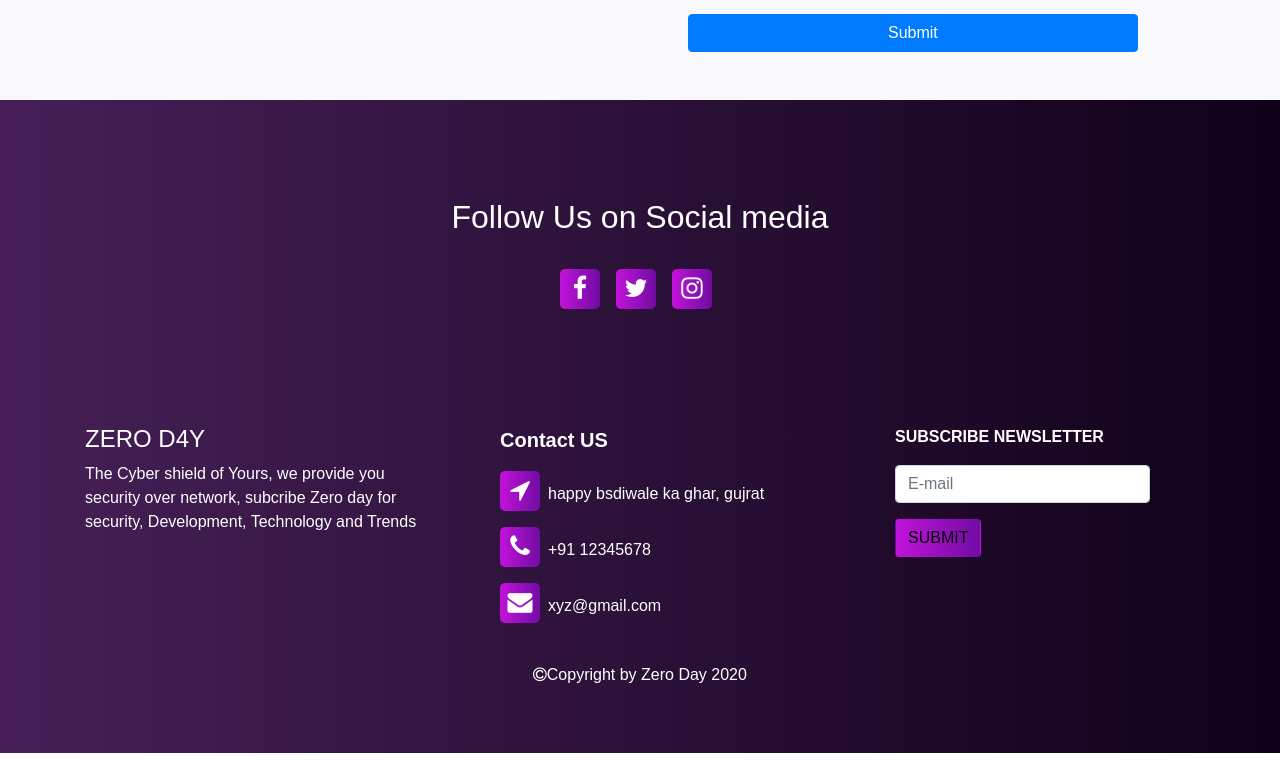
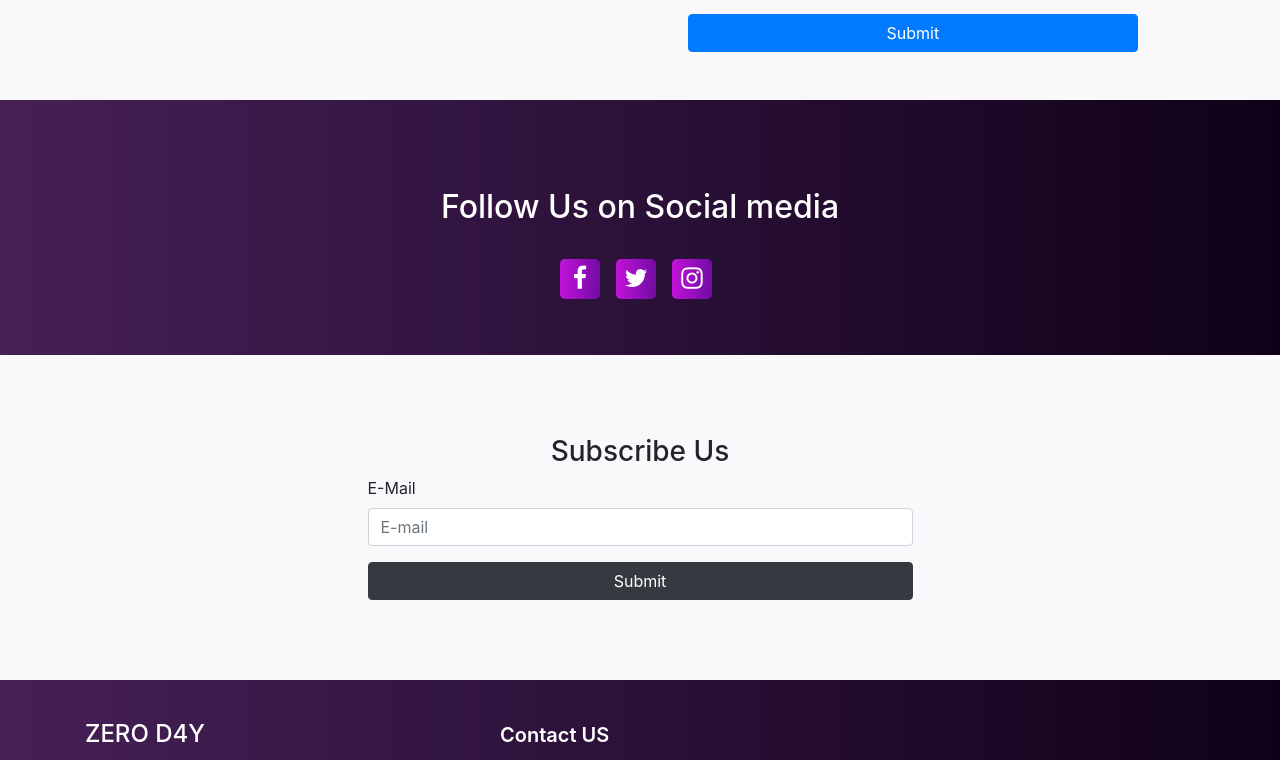
Before and after one commit to aksah-jalkote/Happy-site, a React (Create React App) app: page /contact in a window 1280 px wide. Shown: the part 834-1594 px from the top of the page. Built offline with nearby package versions, Linux system fonts and the light colour scheme.

Commit message:
reinitilized files

```diff
--- /dev/null
+++ b/src/components/NewsLetter.js
@@ -0,0 +1,27 @@
+import React from 'react';
+import "../core/style.css"
+
+const Newsletter = () => {
+  return (
+    <section id="newsletter">
+      <div className="row ">
+        <div className="col-md-6 offset-sm-3 text-left">
+        <h3 className="text-center">Subscribe Us</h3>
+          <form>
+            <div className="form-group">
+              <label className="">E-Mail</label>
+              <input className="form-control" placeholder="E-mail" type="emial" />
+            </div>
+          </form>
+          <div>
+            <button className="btn btn-block btn-dark rounded">
+              Submit
+            </button>
+          </div>
+        </div>
+      </div>
+    </section>
+  );
+};
+
+export default Newsletter;
--- a/src/contact/Contact.js
+++ b/src/contact/Contact.js
@@ -4,6 +4,8 @@ import Menu from '../core/Menu'
 import Main from './Main'
 import Social from '../components/Social'
 import Footer from '../core/Footer'
+import Newsletter from '../components/NewsLetter'
+
 
 
 
@@ -17,7 +19,7 @@ const Contact = () => {
              />
              <Main/>
              <Social/>
-
+             <Newsletter/>
              <Footer/>
 
 
--- a/src/core/Footer.js
+++ b/src/core/Footer.js
@@ -29,7 +29,7 @@ const Footer = () => {
               <i className="fa fa-envelope fas" aria-hidden="true"></i>xyz@gmail.com
             </p>
           </div>
-          <div className="col-md-3">
+          {/* <div className="col-md-3">
             <p className="text-white">
               <b>SUBSCRIBE NEWSLETTER</b>
             </p>
@@ -39,7 +39,7 @@ const Footer = () => {
             <button className="btn btn-md" type="submit">
               SUBMIT
             </button>
-          </div>
+          </div> */}
         </div>
       </div>
       <br/>
--- a/src/core/style.css
+++ b/src/core/style.css
@@ -1,18 +1,12 @@
-
+@import url('https://fonts.googleapis.com/css2?family=Open+Sans:ital,wght@0,600;1,400&display=swap');
 * {
   padding: 0;
   margin: 0;
 }
-
-body {
-  font-family: Arial, Helvetica, sans-serif;
-}
-
 #nav {
   position: fixed;
   left: 0;
   right: 0;
-
   z-index: 10;
 }
 
@@ -21,11 +15,11 @@ body {
 }
 
 .navbar li {
-  padding: 0, 10px;
+  padding:0, 10px;
 }
 .navbar-nav li a {
-  color: #fff !important;
-  font-weight: 600;;
+  color: #ffffff !important;
+
 }
 .fa-bars {
   color: #fff;
@@ -39,20 +33,18 @@ body {
 }
 #banner button {
   box-shadow: none;
-  padding: 8px 25px;
+  padding: 8px 30px;
   border: none;
   border-radius: 30px;
   background-image: linear-gradient(to right, #c213da, #710ca3);
 }
-#banner img{
+#banner img {
   margin-left: 80px;
 }
 .promo-title {
   font-size: 40px;
   font-weight: 600;
   margin-top: 0;
-
-
 }
 
 #services button {
@@ -62,7 +54,7 @@ body {
   border-radius: 25px;
   background-image: linear-gradient(to right, #c213da, #710ca3);
 }
-.logo{
+.logo {
   width: 150px;
   text-align: center;
   margin-top: 40px;
@@ -72,7 +64,6 @@ body {
 #services {
   padding: 80px 0;
   margin-bottom: 50px;
-
 }
 .service {
   padding: 20px;
@@ -81,48 +72,44 @@ body {
 .service h4 {
   padding: 5px;
   margin-top: 20px;
-
 }
 /* ------about us----- */
-#about-us{
+#about-us {
   background: #f9f8fa;
- padding-bottom: 50px;
- padding-top: 50px;
+  padding-bottom: 50px;
+  padding-top: 50px;
 }
 
-.about-title{
+.about-title {
   font-size: 40px;
   font-weight: 600;
   margin-top: 9%;
-
 }
 #about-us ul li {
   margin: 10px 0;
-
 }
-#about-us ul{
+#about-us ul {
   margin-left: 30px;
 }
 
 /* ----footer----- */
-#footer{
+#footer {
   background-image: linear-gradient(to right, #462057, #100118);
-  padding: 50px;
+  padding: 40px;
 }
 
-.contact{
+.contact {
   padding: 0;
   color: #fff;
   margin-left: 50px;
 }
 
-.contact b{
+.contact b {
   font-size: 20px;
   font-weight: 600;
 }
 
-
-#footer .fas{
+#footer .fas {
   margin-right: 8px;
   font-size: 25px;
   height: 40px;
@@ -133,24 +120,27 @@ body {
   background-image: linear-gradient(to right, #c213da, #710ca3);
 }
 
-#footer button{
+#footer button {
   background-image: linear-gradient(to right, #c213da, #710ca3);
-
 }
-#line{
+#line {
   color: #fff;
 }
 
-
-#Contactme{
+#Contactme {
   background: #f9f8fa;
   margin-right: 0px;
+}
+
+.contactimage {
+  margin-top: 100px;
+  padding: 50px;
+}
+
+#newsletter{
+  padding: 80px;
+  background: #f9f8fa;
+  margin-bottom: 0px;
 
 
 }
-
-.contactimage{
-  margin-top: 100px;
-  padding: 50px;
-
-}
```
